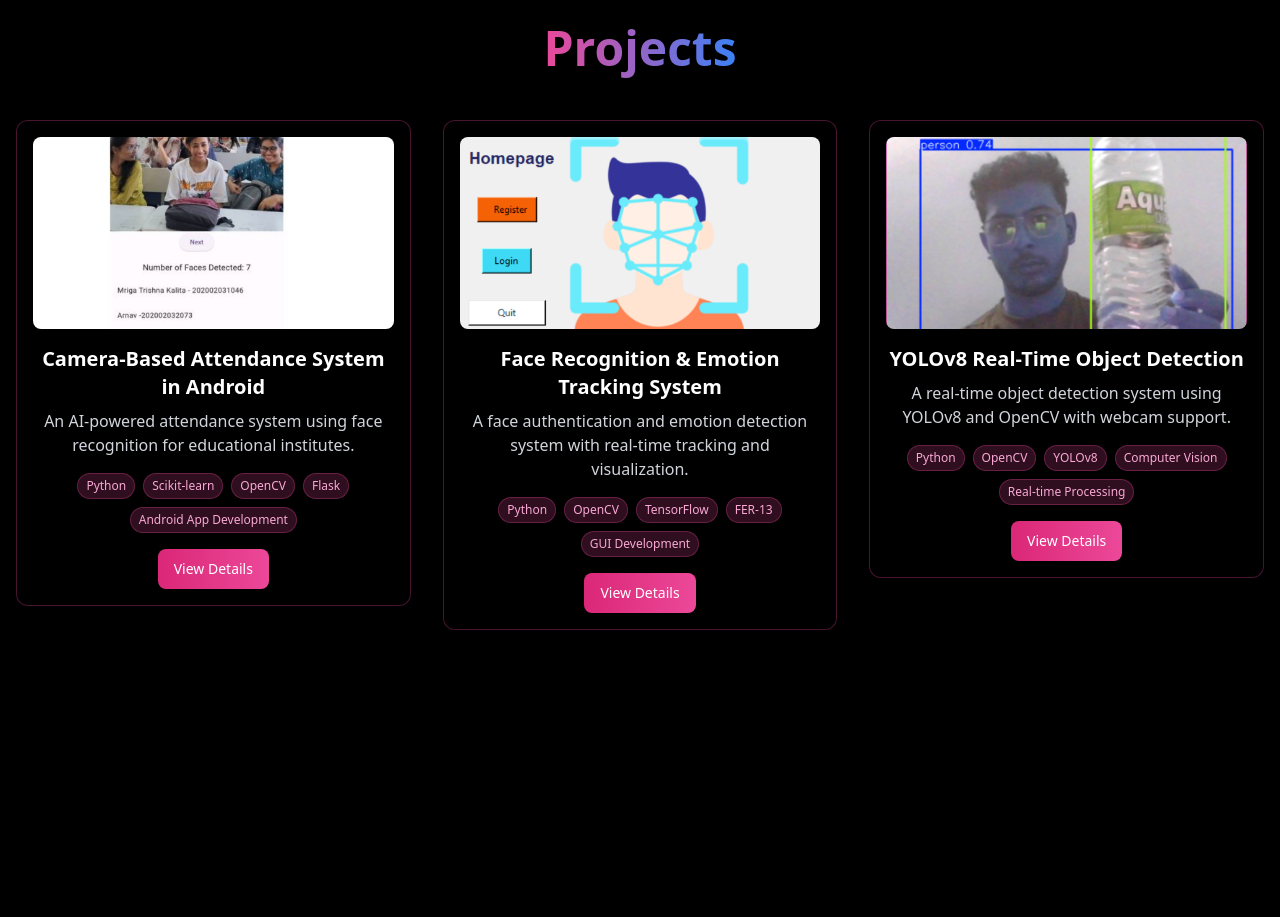
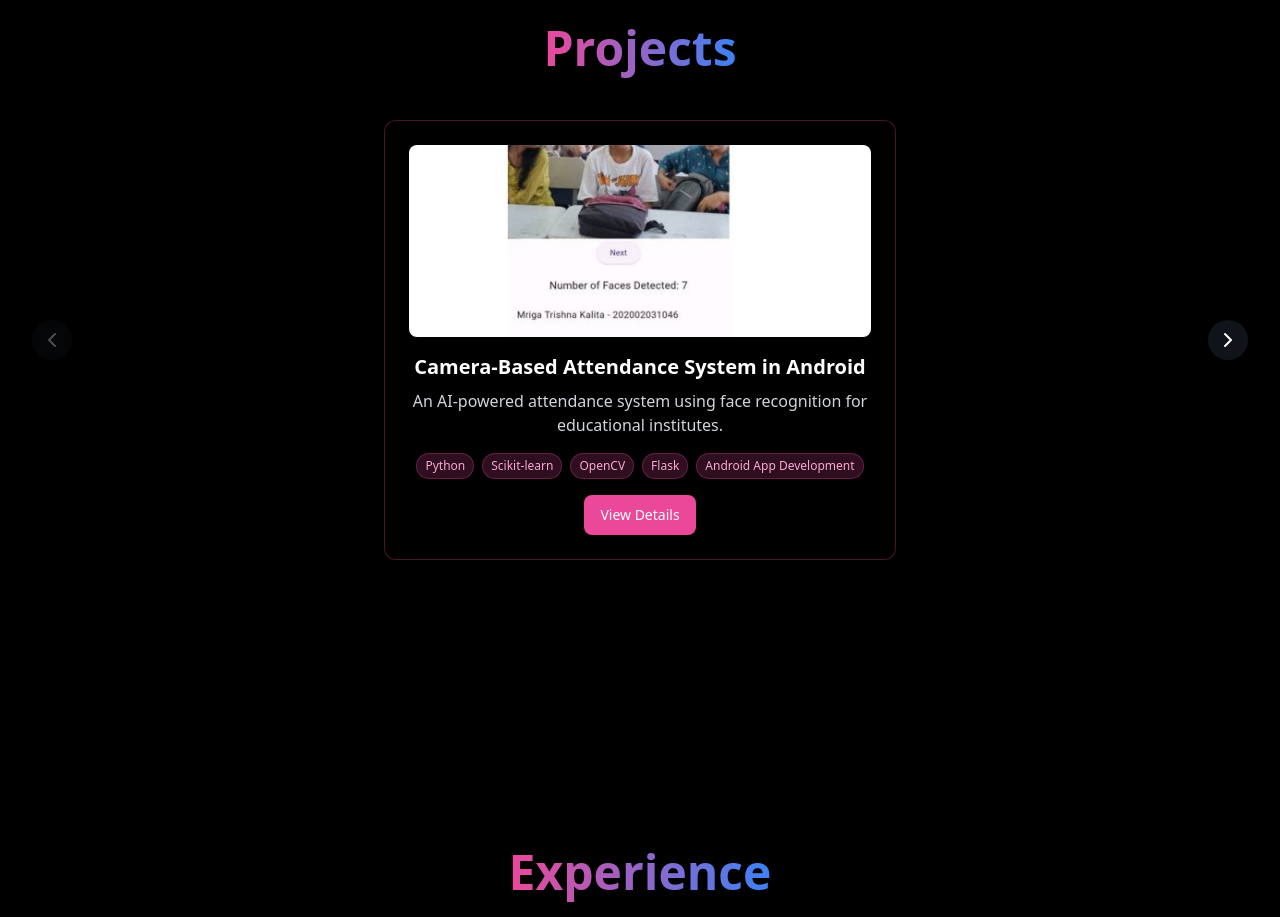
Before and after one commit to Iftiazur/iftiaz, a Next.js app: page / in a window 1280 px wide. Shown: the part 2520-3437 px from the top of the page. Built offline with nearby package versions, Linux system fonts and the light colour scheme.

Commit message:
project carousel an added a project

```diff
--- a/components/projects.tsx
+++ b/components/projects.tsx
@@ -1,49 +1,73 @@
 "use client";
 
 import { useState, useRef } from "react";
-import { motion, useInView } from "framer-motion";
-import { ExternalLink, X } from "lucide-react";
+import { motion } from "framer-motion";
+import { useSwipeable } from "react-swipeable";
+import { ExternalLink, X, ChevronLeft, ChevronRight } from "lucide-react";
 import { FaGithub } from "react-icons/fa";
 import { Button } from "@/components/ui/button";
 
 const projects = [
   {
-    id: 1, // Unique project ID
-    title: "Camera-Based Attendance System in Android ",
+    id: 1,
+    title: "Camera-Based Attendance System in Android",
     description: "An AI-powered attendance system using face recognition for educational institutes.",
     image: "/projects-images/face-recognition/face-recog.jpg?height=300&width=500",
     tags: ["Python", "Scikit-learn", "OpenCV", "Flask", "Android App Development"],
     github: "https://github.com/Iftiazur/MajorProject",
     demo: null,
-    longDescription: "Developed a multi-face recognition attendance system using SVC and OpenCV. The system includes a dataset creation GUI, an Android app for attendance tracking, and a Flask API for backend processing. Automates attendance marking and exports data to Excel."
+    longDescription: "Developed a multi-face recognition attendance system using SVC and OpenCV...",
   },
   {
-    id: 2, // Unique project ID
+    id: 2,
     title: "Face Recognition & Emotion Tracking System",
     description: "A face authentication and emotion detection system with real-time tracking and visualization.",
     image: "/projects-images/emotion/techbooster.jpg?height=300&width=500",
     tags: ["Python", "OpenCV", "TensorFlow", "FER-13", "GUI Development"],
     github: "https://github.com/Iftiazur/Login-emotion",
     demo: null,
-    longDescription: "Developed a sophisticated face recognition system with real-time authentication and emotion detection. Used LBPH classifiers for face recognition and FER-13 dataset for emotion analysis. Includes a GUI-based dashboard for tracking user emotions over time."
+    longDescription: "Developed a sophisticated face recognition system with real-time authentication...",
   },
   {
-    "id": 3,
-    "title": "YOLOv8 Real-Time Object Detection",
-    "description": "A real-time object detection system using YOLOv8 and OpenCV with webcam support.",
-    "image": "/projects-images/object-detection/object-detection.png?height=300&width=500",
-    "tags": ["Python", "OpenCV", "YOLOv8", "Computer Vision", "Real-time Processing"],
-    "github": "https://github.com/Iftiazur/Object-Detection",
-    "demo": null,
-    "longDescription": "Implemented a real-time object detection system using the YOLOv8 model. The project captures live webcam feed, processes frames with YOLOv8, and displays bounding boxes around detected objects. Optimized for performance, supporting real-time inference and easy model customization."
-}
-
+    id: 3,
+    title: "YOLOv8 Real-Time Object Detection",
+    description: "A real-time object detection system using YOLOv8 and OpenCV with webcam support.",
+    image: "/projects-images/object-detection/object-detection.png?height=300&width=500",
+    tags: ["Python", "OpenCV", "YOLOv8", "Computer Vision", "Real-time Processing"],
+    github: "https://github.com/Iftiazur/Object-Detection",
+    demo: null,
+    longDescription: "Implemented a real-time object detection system using the YOLOv8 model...",
+  },
+  {
+    id: 4,
+    title: "Car Game",
+    description: "A simple obstacle avoiding car game",
+    image: "/projects-images/car-game/car-game.png?height=300&width=500",
+    tags: ["TypeScript", "Next.JS", "framer-motion"],
+    github: "https://github.com/Iftiazur/car-game",
+    demo: "https://car-game-nu.vercel.app/",
+    longDescription: "A simple, fun-to-play 2D car game where you avoid obstacles to reach the goal...",
+  },
 ];
 
 export default function Projects() {
-  const [selectedProject, setSelectedProject] = useState<null | (typeof projects)[0]>(null);
+  const [selectedProject, setSelectedProject] = useState<null | (typeof projects)[number]>(null);
+  const [currentIndex, setCurrentIndex] = useState(0);
   const ref = useRef(null);
-  const isInView = useInView(ref, { once: false, amount: 0.1 });
+
+  const nextProject = () => {
+    setCurrentIndex((prev) => (prev + 1) % projects.length);
+  };
+
+  const prevProject = () => {
+    setCurrentIndex((prev) => (prev - 1 + projects.length) % projects.length);
+  };
+
+  const handlers = useSwipeable({
+    onSwipedLeft: nextProject,
+    onSwipedRight: prevProject,
+    trackMouse: true,
+  });
 
   return (
     <div className="container mx-auto px-4 py-16">
@@ -57,54 +81,44 @@ export default function Projects() {
         <span className="text-transparent bg-clip-text bg-gradient-to-r from-pink-500 to-blue-500">Projects</span>
       </motion.h2>
 
-      {/* Project Grid */}
-      <div ref={ref} className="grid grid-cols-1 md:grid-cols-2 lg:grid-cols-3 gap-8">
-        {projects.map((project, index) => (
+      {/* Project Carousel */}
+      <div {...handlers} ref={ref} className="relative w-full flex justify-center items-center">
+        {/* Previous Button */}
+        <button onClick={prevProject} disabled={currentIndex === 0} className="absolute left-4 p-2 rounded-full bg-gray-800/50 hover:bg-gray-700 disabled:opacity-30">
+          <ChevronLeft size={24} className="text-white" />
+        </button>
+
         <motion.div
-            key={project.id}
-            initial={{ opacity: 0, y: 50 }}
-            animate={isInView ? { opacity: 1, y: 0 } : { opacity: 0, y: 50 }}
-            transition={{ duration: 0.5, delay: index * 0.1 }}
-            className="group relative"
+          key={projects[currentIndex].id}
+          initial={{ opacity: 0, x: 100 }}
+          animate={{ opacity: 1, x: 0 }}
+          exit={{ opacity: 0, x: -100 }}
+          transition={{ duration: 0.5 }}
+          className="bg-black/40 backdrop-blur-sm border border-pink-500/30 rounded-xl shadow-lg p-6 text-center w-full max-w-lg"
         >
-            <div className="bg-black/40 backdrop-blur-sm border border-pink-500/30 rounded-xl shadow-lg p-4 transition-all duration-300 flex flex-col items-center text-center">
           <img
-                src={project.image}
-                alt={project.title}
+            src={projects[currentIndex].image}
+            alt={projects[currentIndex].title}
             className="w-full h-48 object-cover rounded-lg mb-4"
           />
-              <h3 className="text-xl font-bold text-white mb-2">{project.title}</h3>
-              <p className="text-gray-300 mb-4">{project.description}</p>
+          <h3 className="text-xl font-bold text-white mb-2">{projects[currentIndex].title}</h3>
+          <p className="text-gray-300 mb-4">{projects[currentIndex].description}</p>
           <div className="flex flex-wrap justify-center gap-2 mb-4">
-                {project.tags.map((tag) => (
-                  <span
-                    key={tag}
-                    className="px-2 py-1 text-xs rounded-full bg-pink-500/20 text-pink-300 border border-pink-500/30"
-                  >
+            {projects[currentIndex].tags.map((tag) => (
+              <span key={tag} className="px-2 py-1 text-xs rounded-full bg-pink-500/20 text-pink-300 border border-pink-500/30">
                 {tag}
               </span>
             ))}
           </div>
-              <Button
-                onClick={() => setSelectedProject(project)}
-                className="bg-gradient-to-r from-pink-600 to-pink-500 text-white font-medium rounded-lg hover:from-pink-700 hover:to-pink-600 transition-all duration-300"
-              >
+          <Button onClick={() => setSelectedProject(projects[currentIndex])} className="bg-pink-500 text-white rounded-lg">
             View Details
           </Button>
-              {/* Conditionally render demo button */}
-              {/* {project.demo && (
-                <a
-                  href={project.demo}
-                  target="_blank"
-                  rel="noopener noreferrer"
-                  className="mt-2 px-4 py-2 bg-gradient-to-r from-blue-600 to-blue-500 hover:from-blue-700 hover:to-blue-600 text-white rounded-lg transition-all duration-300"
-                >
-                  Live Demo
-                </a>
-              )} */}
-            </div>
         </motion.div>
-        ))}
+
+        {/* Next Button */}
+        <button onClick={nextProject} disabled={currentIndex === projects.length - 1} className="absolute right-4 p-2 rounded-full bg-gray-800/50 hover:bg-gray-700 disabled:opacity-30">
+          <ChevronRight size={24} className="text-white" />
+        </button>
       </div>
 
       {/* Modal for Project Details */}
@@ -116,39 +130,19 @@ export default function Projects() {
             transition={{ duration: 0.3 }}
             className="relative bg-gray-900 p-6 rounded-xl shadow-xl w-full max-w-4xl h-4/5 overflow-y-auto"
           >
-            {/* Close Button at Top Left */}
-            <button
-              onClick={() => setSelectedProject(null)}
-              className="absolute top-4 right-4 bg-red-600 hover:bg-red-700 text-white p-2 rounded-full transition-all duration-300"
-            >
+            <button onClick={() => setSelectedProject(null)} className="absolute top-4 right-4 bg-red-600 text-white p-2 rounded-full">
               <X size={20} />
             </button>
-
             <h2 className="text-3xl font-bold text-white mb-4">{selectedProject.title}</h2>
-            <img
-              src={selectedProject.image}
-              alt={selectedProject.title}
-              className="w-full h-56 object-cover rounded-lg mb-4"
-            />
+            <img src={selectedProject.image} alt={selectedProject.title} className="w-full h-56 object-cover rounded-lg mb-4" />
             <p className="text-gray-300 mb-4">{selectedProject.longDescription}</p>
             <div className="flex gap-4 mb-4">
-              <a
-                href={selectedProject.github}
-                target="_blank"
-                rel="noopener noreferrer"
-                className="flex items-center gap-2 px-4 py-2 bg-gray-800 hover:bg-gray-700 text-white rounded-lg transition-colors"
-              >
+              <a href={selectedProject.github} target="_blank" rel="noopener noreferrer" className="flex items-center gap-2 px-4 py-2 bg-gray-800 text-white rounded-lg">
                 <FaGithub size={16} />
                 GitHub Repository
               </a>
-              {/* Conditionally render demo button */}
               {selectedProject.demo && (
-                <a
-                  href={selectedProject.demo}
-                  target="_blank"
-                  rel="noopener noreferrer"
-                  className="flex items-center gap-2 px-4 py-2 bg-gradient-to-r from-pink-600 to-pink-500 hover:from-pink-700 hover:to-pink-600 text-white rounded-lg transition-all duration-300"
-                >
+                <a href={selectedProject.demo} target="_blank" rel="noopener noreferrer" className="flex items-center gap-2 px-4 py-2 bg-pink-600 text-white rounded-lg">
                   <ExternalLink size={16} />
                   Live Demo
                 </a>
--- a/package.json
+++ b/package.json
@@ -21,6 +21,7 @@
     "react-dom": "^19.0.0",
     "react-icons": "^5.5.0",
     "react-intersection-observer": "^9.16.0",
+    "react-swipeable": "^7.0.2",
     "react-type-animation": "^3.2.0",
     "tailwind-merge": "^3.0.2",
     "tailwindcss-animate": "^1.0.7"
```
Also changed, not shown: public/projects-images/car-game/car-game.png (added), 1 other file (tests, documents, lock files or other folders). Lines whose indentation alone changed are shown as unchanged.
